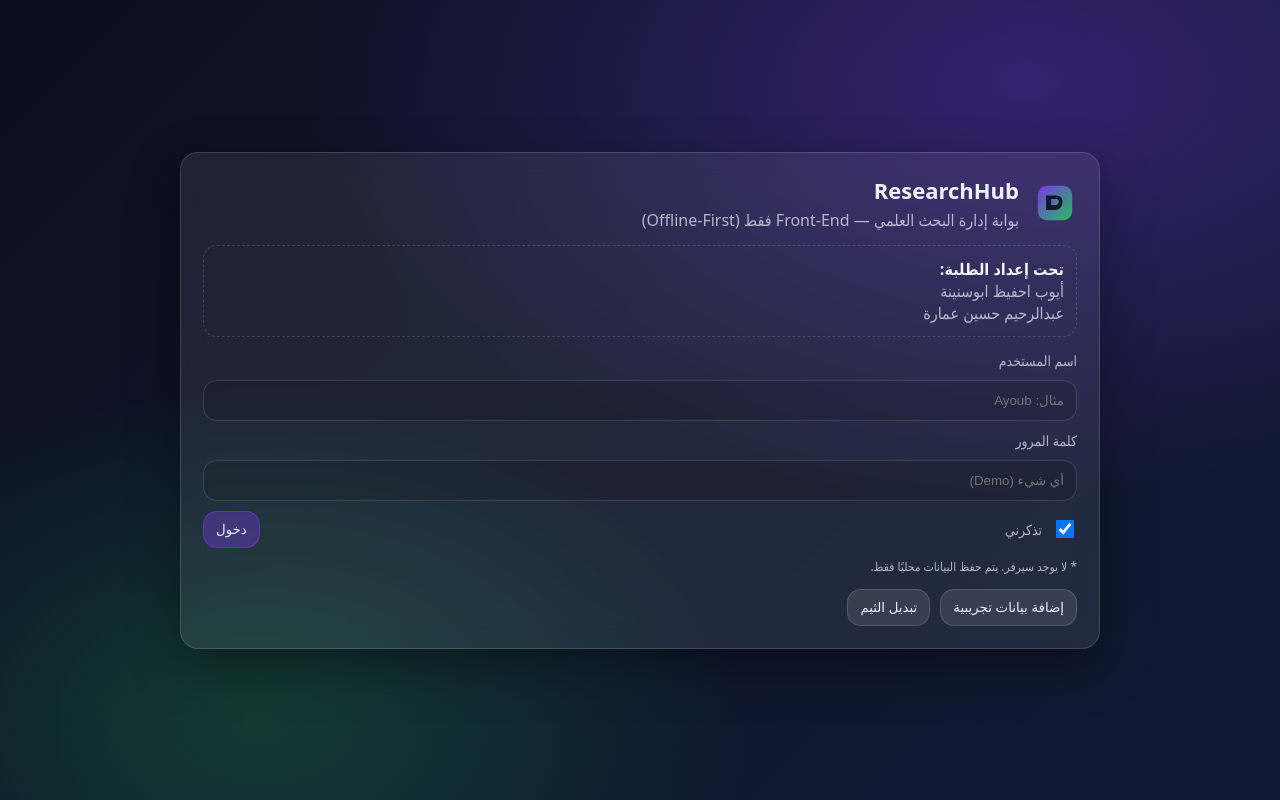
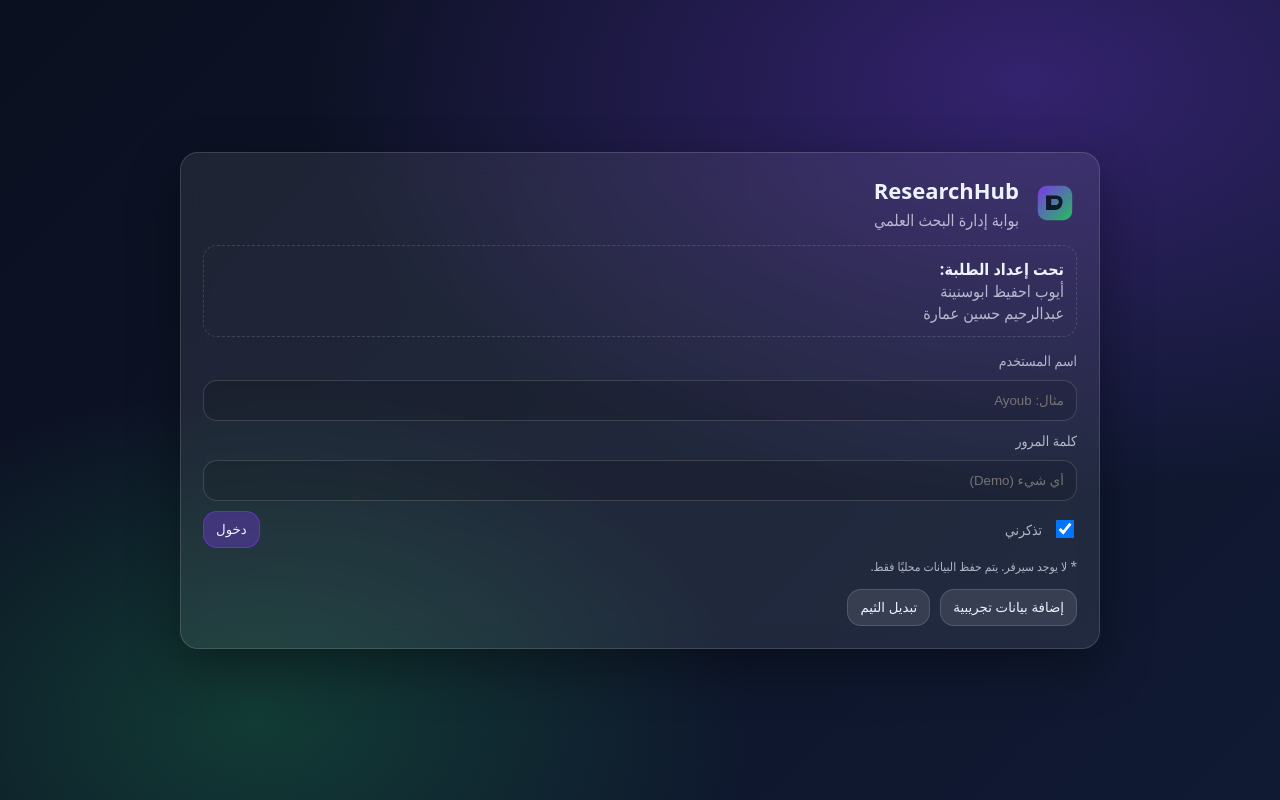
Before and after one commit to AyOuB0102/Advanced-Internet-Programming-Project, a plain HTML site: page index.html in a window 1280 px wide. Drawn offline with Linux system fonts and the light colour scheme.

Commit message:
Update index.html

```diff
--- a/index.html
+++ b/index.html
@@ -13,7 +13,7 @@
         <img src="assets/logo.svg" alt="Logo" />
         <div>
           <h1>ResearchHub</h1>
-          <p>بوابة إدارة البحث العلمي — Front-End فقط (Offline-First)</p>
+          <p>بوابة إدارة البحث العلمي </p>
         </div>
       </div>
 
```
